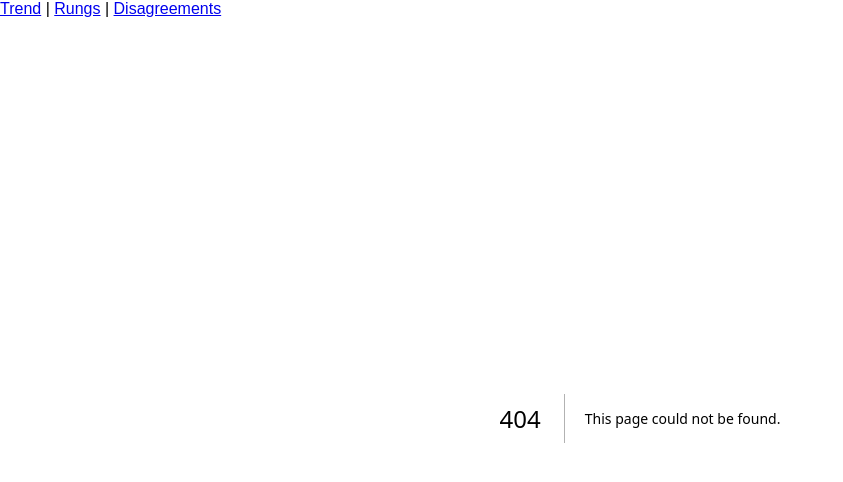
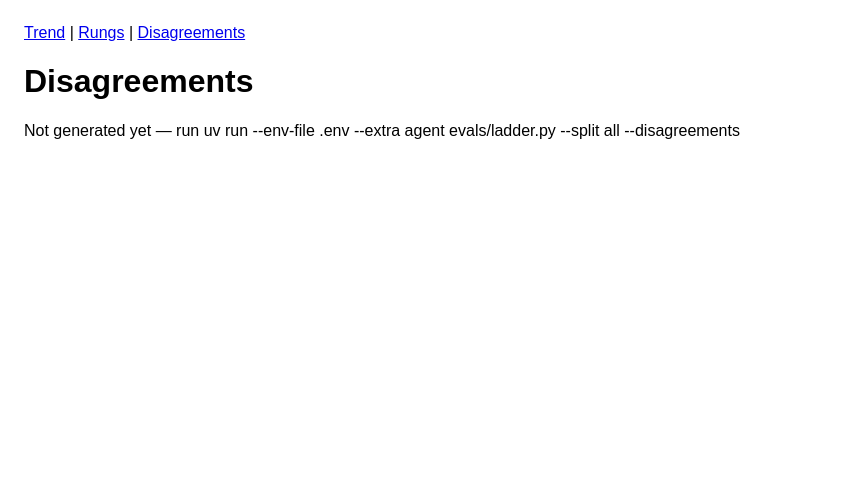
Before and after one commit to tmanzhe/hn-hiring-eval, a Next.js app in the folder dashboard/: page /disagreements in a window 1280 px wide. Before the commit this address had no page. Shown: the top 482 px of the page, without its empty margins (0-843 px from the left). Built offline with nearby package versions, Linux system fonts and the light colour scheme.

Commit message:
dashboard: disagreements browser with field filter and search

```diff
--- /dev/null
+++ b/dashboard/app/disagreements/page.tsx
@@ -0,0 +1,15 @@
+import DisagreementsTable from "../../components/DisagreementsTable";
+import { COMMANDS, readDisagreements } from "../../lib/data";
+
+export default async function DisagreementsPage() {
+  const entries = await readDisagreements();
+  return (
+    <>
+      <h1>Disagreements</h1>
+      {entries ? <>
+        <p>Gold-label disagreements by field and config. Label salaries retain their original period; model salary bounds are annualized.</p>
+        <DisagreementsTable entries={entries} />
+      </> : <p>Not generated yet — run {COMMANDS.disagreements}</p>}
+    </>
+  );
+}
--- /dev/null
+++ b/dashboard/components/DisagreementsTable.tsx
@@ -0,0 +1,39 @@
+"use client";
+
+import { useState } from "react";
+import { SCORE_FIELDS, type Disagreement } from "../lib/parsers";
+
+export default function DisagreementsTable({ entries }: { entries: Disagreement[] }) {
+  const [field, setField] = useState("");
+  const [search, setSearch] = useState("");
+  const query = search.trim().toLowerCase();
+  const filtered = entries.filter((entry) => (!field || entry.field === field) &&
+    Object.values(entry).some((value) => value.toLowerCase().includes(query)));
+  return (
+    <>
+      <label>Field{" "}
+        <select value={field} onChange={(event) => setField(event.target.value)}>
+          <option value="">All fields</option>
+          {SCORE_FIELDS.map((name) => <option key={name} value={name}>{name}</option>)}
+        </select>
+      </label>
+      <label>Search{" "}
+        <input type="search" value={search} onChange={(event) => setSearch(event.target.value)} />
+      </label>
+      <p aria-live="polite">{filtered.length} of {entries.length} disagreements</p>
+      {!filtered.length ? <p>{entries.length ? "No matching disagreements." : "No disagreements."}</p> : (
+        <table>
+          <thead><tr>{["Field", "Config", "Split", "Post / label ID", "Label value", "Model value"].map((label) => (
+            <th key={label} scope="col">{label}</th>
+          ))}</tr></thead>
+          <tbody>{filtered.map((entry, index) => (
+            <tr key={`${entry.field}/${entry.config}/${entry.split}/${entry.comment_id}/${index}`}>
+              <td>{entry.field}</td><td>{entry.config}</td><td>{entry.split}</td><td>{entry.comment_id}</td>
+              <td><code>{entry.label}</code></td><td><code>{entry.model}</code></td>
+            </tr>
+          ))}</tbody>
+        </table>
+      )}
+    </>
+  );
+}
```
